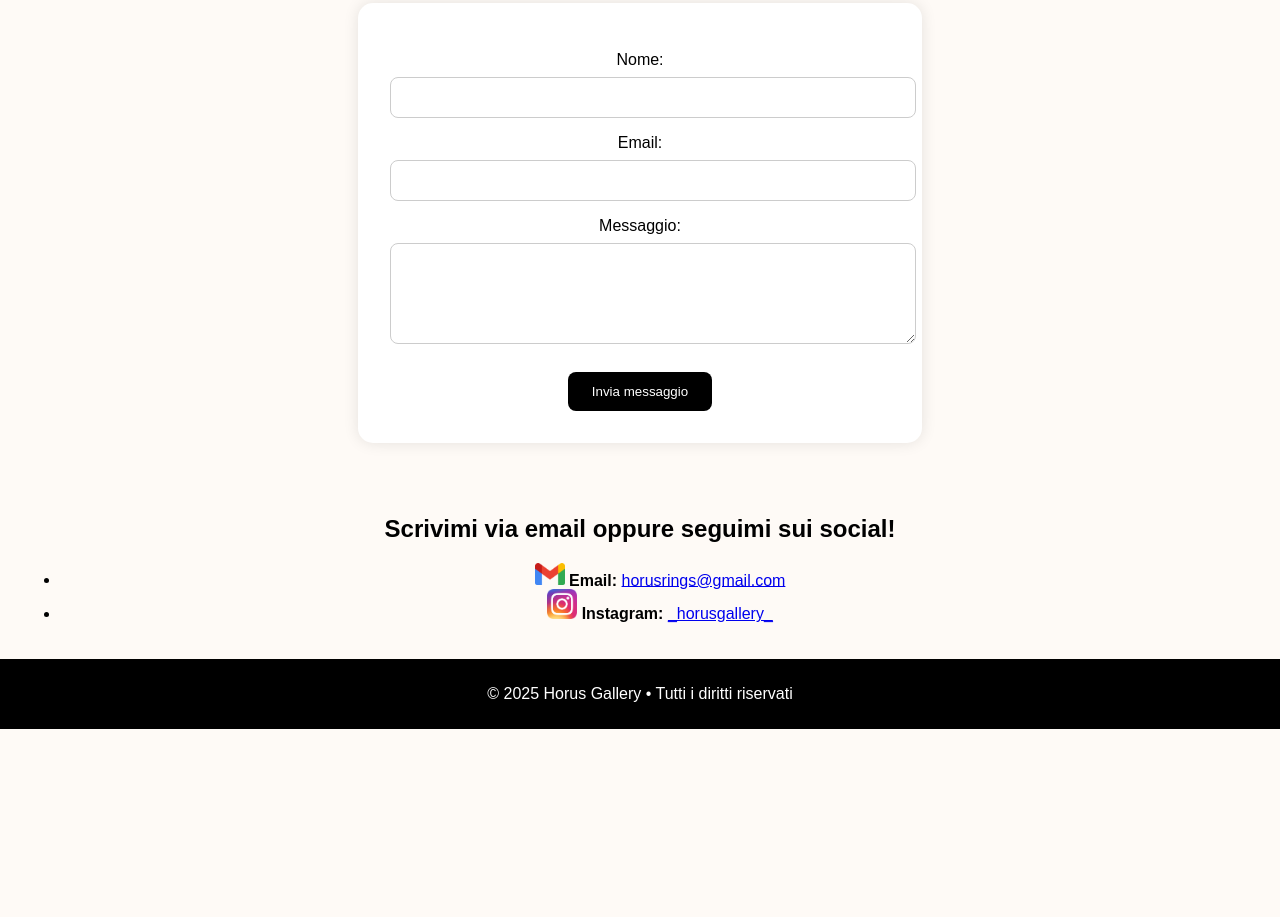
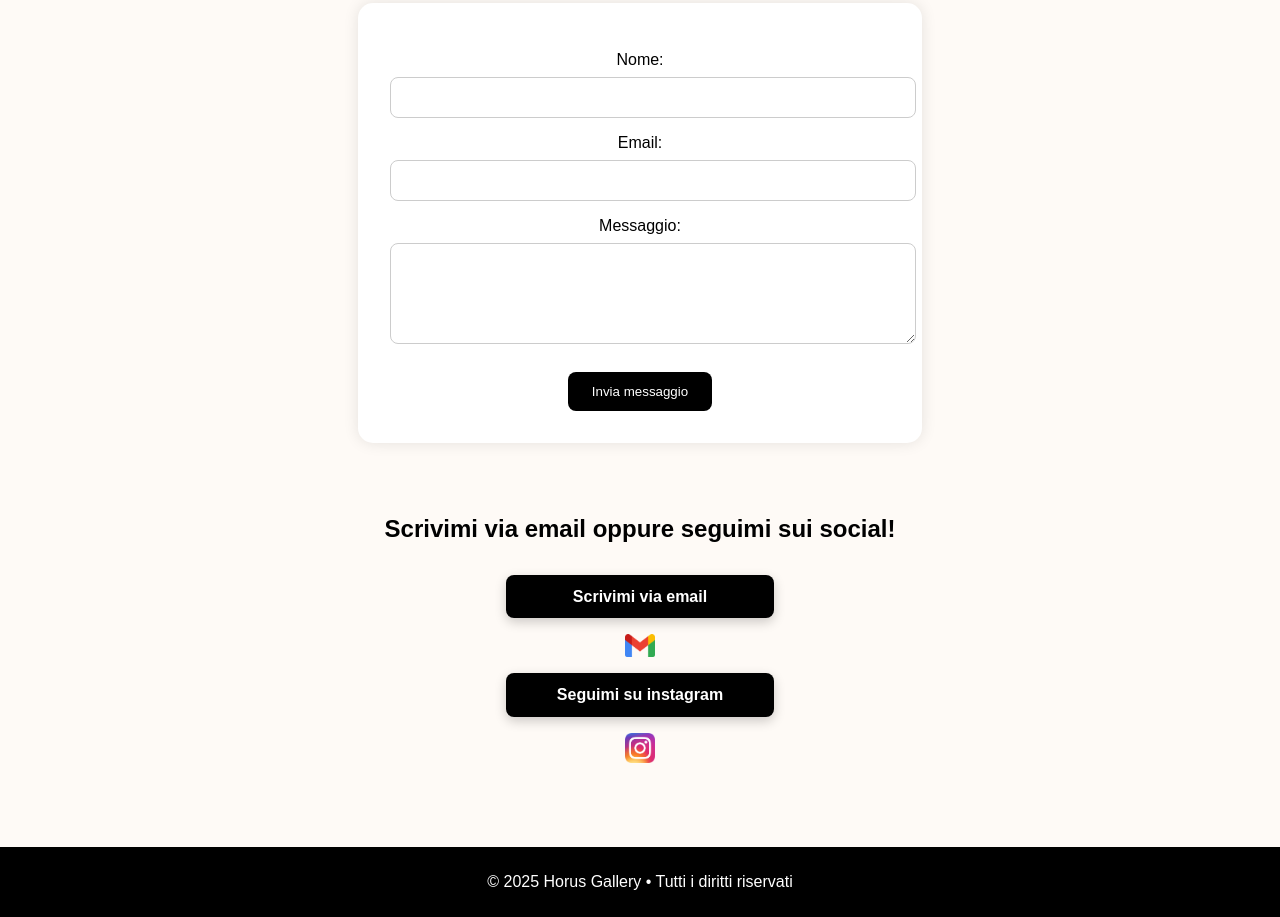
Before and after one commit to HorusGallery/HorusGallery, a plain HTML site: page contatti.html in a window 1280 px wide. Shown: the part 491-1408 px from the top of the page. Before the commit the page ends 1220 px from the top, so only its background shows below. Drawn offline with Linux system fonts and the light colour scheme.

Commit message:
Stile pagine migliorato

```diff
--- a/contatti.html
+++ b/contatti.html
@@ -54,12 +54,17 @@
       <h2>Scrivimi via email oppure seguimi sui social!</h2>
 
       <p></p>
-
-      <ul>
-        <li> <img src="imaggini logo/Gmail.png"  style="width: 30px;">  <strong>Email:</strong> <a href="mailto:horusrings@gmail.com">horusrings@gmail.com</a></li>
-
-        <li> <img src="imaggini logo/Instagram.png"  style="width: 30px;"> <strong>Instagram:</strong> <a href="https://www.instagram.com/_horusgallery_?igsh=cnEzeG02dm1iYnJp" target="_blank">_horusgallery_</a></li>
-      </ul>
+      <div class="contatti-bottoni">
+        <a href="#" class="contatto-btn email" onclick="copiaEmail(event)" Scrivimi via email>
+            Scrivimi via email
+        </a>
+        <p id="messaggio-copiato" style="display:none; color:green; margin-top:10px;">
+            Indirizzo email copiato negli appunti!
+          </p>
+        <img src="imaggini logo/Gmail.png" style="width: 30px;" alt="Email" class="icona-contatto">
+        <a href="https://www.instagram.com/_horusgallery_/" target="_blank" class="contatto-btn instagram">Seguimi su instagram   </a>
+            <img src="imaggini logo/Instagram.png" style="width: 30px;" alt="Instagram" class="icona-contatto">
+      </div>
     </section>
   </main>
 
@@ -96,5 +101,18 @@
     <p>&copy; 2025 Horus Gallery • Tutti i diritti riservati</p>
   </footer>
 
+  <script>
+    function copiaEmail(event) {
+      event.preventDefault();
+      const email = "horusrings@gmail.com";
+      navigator.clipboard.writeText(email).then(() => {
+        const msg = document.getElementById("messaggio-copiato");
+        msg.style.display = "block";
+        setTimeout(() => {
+          msg.style.display = "none";
+        }, 3000); // Nascondi il messaggio dopo 3 secondi
+      });
+    }
+  </script>
 </body>
 </html>
--- a/style.css
+++ b/style.css
@@ -105,3 +105,49 @@ body {
     font-weight: bold;
     text-align: center;
   }
+  .contatti-bottoni {
+  display: flex;
+  flex-direction: column;
+  align-items: center;
+  gap: 1rem;
+  margin-top: 2rem;
+  margin-bottom: 4rem;
+}
+
+.contatto-btn {
+  padding: 0.8rem 1.5rem;
+  border-radius: 8px;
+  text-decoration: none;
+  color: white;
+  font-weight: bold;
+  transition: background-color 0.3s ease, transform 0.2s ease;
+  width: fit-content;
+  min-width: 220px;
+  text-align: center;
+  box-shadow: 0 4px 12px rgba(0, 0, 0, 0.2);
+}
+
+.contatto-btn.email {
+  background-color: #000000;
+}
+
+.contatto-btn.instagram {
+  background-color: #000000;
+}
+
+.contatto-btn:hover {
+  transform: translateY(-2px);
+  opacity: 0.9;
+}
+#messaggio-copiato {
+  font-weight: bold;
+  font-size: 0.95rem;
+  animation: fade-in-out 3s ease-in-out;
+}
+
+@keyframes fade-in-out {
+  0% { opacity: 0; }
+  10% { opacity: 1; }
+  90% { opacity: 1; }
+  100% { opacity: 0; }
+}
```
